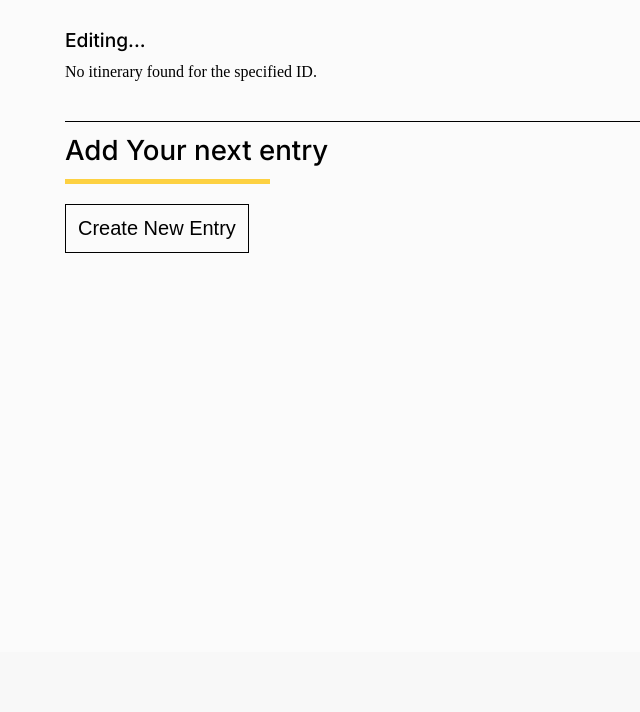
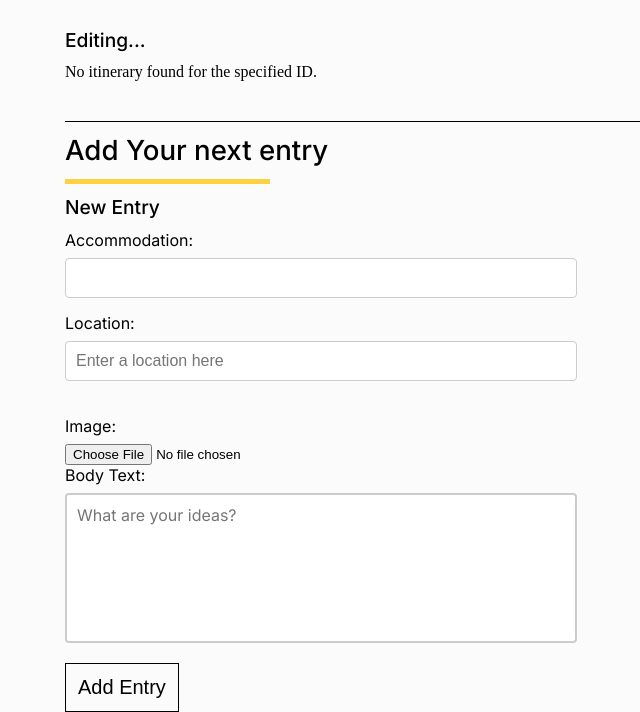
Before and after one commit to kylezhao101/remote-IAT352, a PHP site: page /edit_itinerary.php in a window 1280 px wide. Shown: the part 148-860 px from the top of the page, without its empty margins (63-703 px from the left). Before the commit the page ends 800 px from the top, so only its background shows below. Run offline with PHP 8.4, Linux system fonts and the light colour scheme; data that the repository does not hold is empty.

Commit message:
implement entry deletion

```diff
--- a/Roamfy/edit_itinerary.php
+++ b/Roamfy/edit_itinerary.php
@@ -27,19 +27,9 @@ if (isset($_GET['id'])) {
 
         $(document).ready(function() {
 
-            //hide form initially
-            $(".itinerary-entry-form").hide();
-
-            //toggle and change button text on click
-            $("#createNewEntryBtn").click(function() {
-                $(".itinerary-entry-form").toggle();
-                var buttonText = $("#createNewEntryBtn").text();
-                var newButtonText = buttonText === "Create New Entry" ? "Cancel" : "Create New Entry";
-                $("#createNewEntryBtn").text(newButtonText);
-            });
-
             // Add AJAX submission for the form
             $("form").submit(function(event) {
+                var form = this;
                 // Prevent the default form submission
                 event.preventDefault();
 
@@ -54,10 +44,10 @@ if (isset($_GET['id'])) {
                     contentType: false,
                     processData: false,
                     success: function() {
+                        form.reset();
+
                         // On successful submission, reload the entries
                         loadEntries();
-                        // Hide the entry form again
-                        toggleEntryForm();
                     },
                     error: function(xhr, status, error) {
                         console.error("Error submitting form: " + error);
@@ -101,10 +91,9 @@ if (isset($_GET['id'])) {
     <div class="itinerary-new-entry-container">
         <h4>Add Your next entry</h4>
         <div class='yellow-rectangle'></div>
-        <button id="createNewEntryBtn" class="create-entry-btn">Create New Entry</button>
 
         <!-- Display the entry form -->
-        <div class="itinerary-entry-form" style="display: none;">
+        <div class="itinerary-entry-form">
             <h5>New Entry</h5>
             <form method="post" action="includes/process_entry.php" enctype="multipart/form-data">
                 <!-- Hidden field to pass itinerary ID -->
--- a/Roamfy/includes/display_itinerary_functions.php
+++ b/Roamfy/includes/display_itinerary_functions.php
@@ -316,16 +316,15 @@ function displayEntries($itineraryId)
                                 <br>
                                 <label for='body_text'>Body Text:</label>
                                 <textarea name='body_text' rows='10' placeholder='What are your ideas?'><?= $row['body_text'] ?></textarea><br>
-                                <button class='update-entry-btn' data-entry-id='<?= $row['itinerary_entry_id'] ?>'>Update Entry</button>
-
-                                <input type='hidden' name='delete_entry_id' value='<?= $row['itinerary_entry_id'] ?>'>
-                                <button type='submit' class='delete-entry-btn'>Delete Entry</button>
                             </form>
                         </div>
                     <?php
                     }
                     ?>
                 </div>
+
+                <button class='delete-entry-btn' data-entry-id='<?= $row['itinerary_entry_id'] ?>'>Delete Entry</button>
+
             <?php
             }
             ?>
@@ -339,18 +338,34 @@ function displayEntries($itineraryId)
                         var buttonText = $("#editEntry" + entryId).text();
                         var newButtonText = buttonText === "Edit Entry" ? "Cancel" : "Edit Entry";
                         $("#editEntry" + entryId).text(newButtonText);
-
-                        bindDeleteButtonEvent();
                     }
                     //hide form initially
                     $(".edit-entry-form").hide();
 
-                    $(".edit-entry-btn").click(function() {
+                    $(".itinerary-entries").on("click", ".edit-entry-btn", function() {
                         var entryId = $(this).data('entry-id');
                         toggleForm(entryId);
                     });
 
-                    bindDeleteButtonEvent();
+                    // entry deletion
+                    $(".itinerary-entries").on("click", ".delete-entry-btn", function() {
+                        var entryId = $(this).data('entry-id');
+                        console.log('clicked' + entryId)
+                        $.ajax({
+                            type: "POST",
+                            url: "includes/process_entry_delete.php",
+                            data: {
+                                entry_id: entryId
+                            },
+                            success: function() {
+                                // On successful deletion, reload the entries
+                                loadEntries();
+                            },
+                            error: function(xhr, status, error) {
+                                console.error("Error deleting entry: " + error);
+                            },
+                        });
+                    });
 
                     // Add AJAX submission for the form
                     $("form").submit(function(event) {
@@ -378,16 +393,6 @@ function displayEntries($itineraryId)
                             },
                         });
                     });
-
-                    function bindDeleteButtonEvent() {
-                        $(".delete-entry-btn").off("click").on("click", function() {
-                            var entryId = $(this).data('entry-id');
-                            var confirmation = confirm("Are you sure you want to delete this entry?");
-                            if (confirmation) {
-                                console.log("Delete Entry ID: " + entryId);
-                            }
-                        });
-                    }
 
                     // Function to load entries dynamically
                     function loadEntries() {
```
Also changed, not shown: Roamfy/includes/process_entry_delete.php (added, +30 -0 lines).
